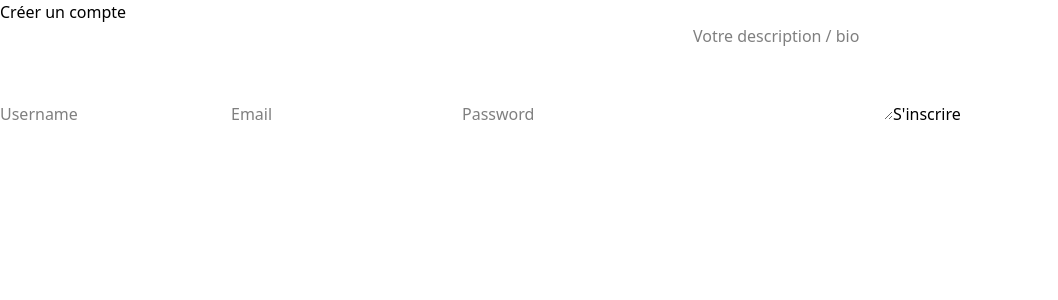
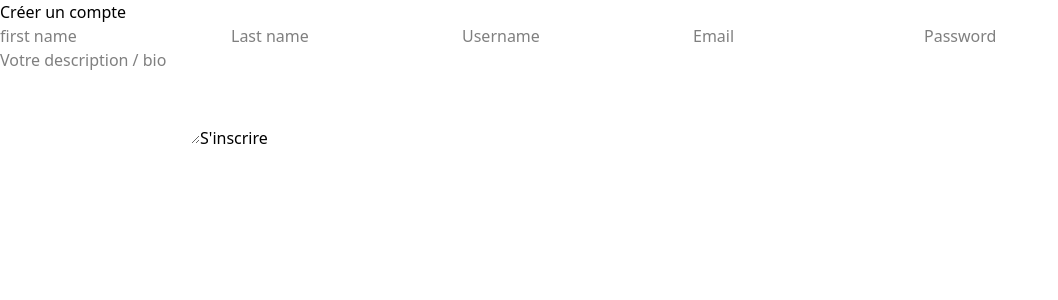
Before and after one commit to chloe-vincent03/projet_co-S5, a Vue app in the folder frontend/: page /register in a window 1280 px wide. Shown: the top 300 px of the page, without its empty margins (0-1058 px from the left). Built offline with nearby package versions, Linux system fonts and the light colour scheme; no server answers.

Commit message:
feat(profil-2) add prenom, nom in profil, register

```diff
--- a/frontend/src/views/Profil.vue
+++ b/frontend/src/views/Profil.vue
@@ -4,6 +4,8 @@
       <h1 class="">Mon Profil</h1>
 
       <div v-if="user">
+        <p><strong>Prénom :</strong> {{ user.first_name }}</p>
+        <p><strong>Nom de famille :</strong> {{ user.last_name }}</p>
         <p><strong>Nom d'utilisateur :</strong> {{ user.username }}</p>
         <p><strong>Email :</strong> {{ user.email }}</p>
         <p><strong>Bio :</strong> {{ user.bio}}</p>
--- a/frontend/src/views/Register.vue
+++ b/frontend/src/views/Register.vue
@@ -1,19 +1,47 @@
 <template>
   <div class="">
     <div class="">
-
       <h1 class="">Créer un compte</h1>
 
       <form @submit.prevent="registerUser" class="">
+        <input
+          v-model="first_name"
+          type="text"
+          placeholder="first name"
+          class=""
+          required
+        />
+        <input
+          v-model="last_name"
+          type="text"
+          placeholder="Last name"
+          class=""
+          required
+        />
 
-        <input v-model="username" type="text" placeholder="Username"
-               class="" required />
+        <input
+          v-model="username"
+          type="text"
+          placeholder="Username"
+          class=""
+          required
+        />
 
-        <input v-model="email" type="email" placeholder="Email"
-               class="" required />
+        <input
+          v-model="email"
+          type="email"
+          placeholder="Email"
+          class=""
+          required
+        />
 
-        <input v-model="password" type="password" placeholder="Password"
-               class="" required />
+        <input
+          v-model="password"
+          type="password"
+          placeholder="Password"
+          class=""
+          required
+        />
         <textarea
           v-model="bio"
           placeholder="Votre description / bio"
@@ -21,16 +49,12 @@
           class=""
         ></textarea>
 
-        <button class="">
-          S'inscrire
-        </button>
-
+        <button class="">S'inscrire</button>
       </form>
 
       <p v-if="errorMessage" class="">
         {{ errorMessage }}
       </p>
-
     </div>
   </div>
 </template>
@@ -40,13 +64,15 @@ import { ref } from "vue";
 import { useUserStore } from "../stores/user"; // IMPORTANT !
 import { useRouter } from "vue-router";
 
-const store = useUserStore();  // IMPORTANT !
+const store = useUserStore(); // IMPORTANT !
 const router = useRouter();
 
 const username = ref("");
 const email = ref("");
 const password = ref("");
-const bio = ref('');
+const first_name = ref("");
+const last_name = ref("");
+const bio = ref("");
 const errorMessage = ref("");
 
 async function registerUser() {
@@ -54,11 +80,13 @@ async function registerUser() {
     username: username.value,
     email: email.value,
     password: password.value,
+    first_name: first_name.value,
+    last_name: last_name.value,
     bio: bio.value,
   });
 
   if (res.success) {
-    router.push("/profil");  // user connecté automatiquement
+    router.push("/profil"); // user connecté automatiquement
   } else {
     errorMessage.value = res.message;
   }
```
Also changed, not shown: 2 other files (tests, documents, lock files or other folders). Lines whose indentation alone changed are shown as unchanged.
